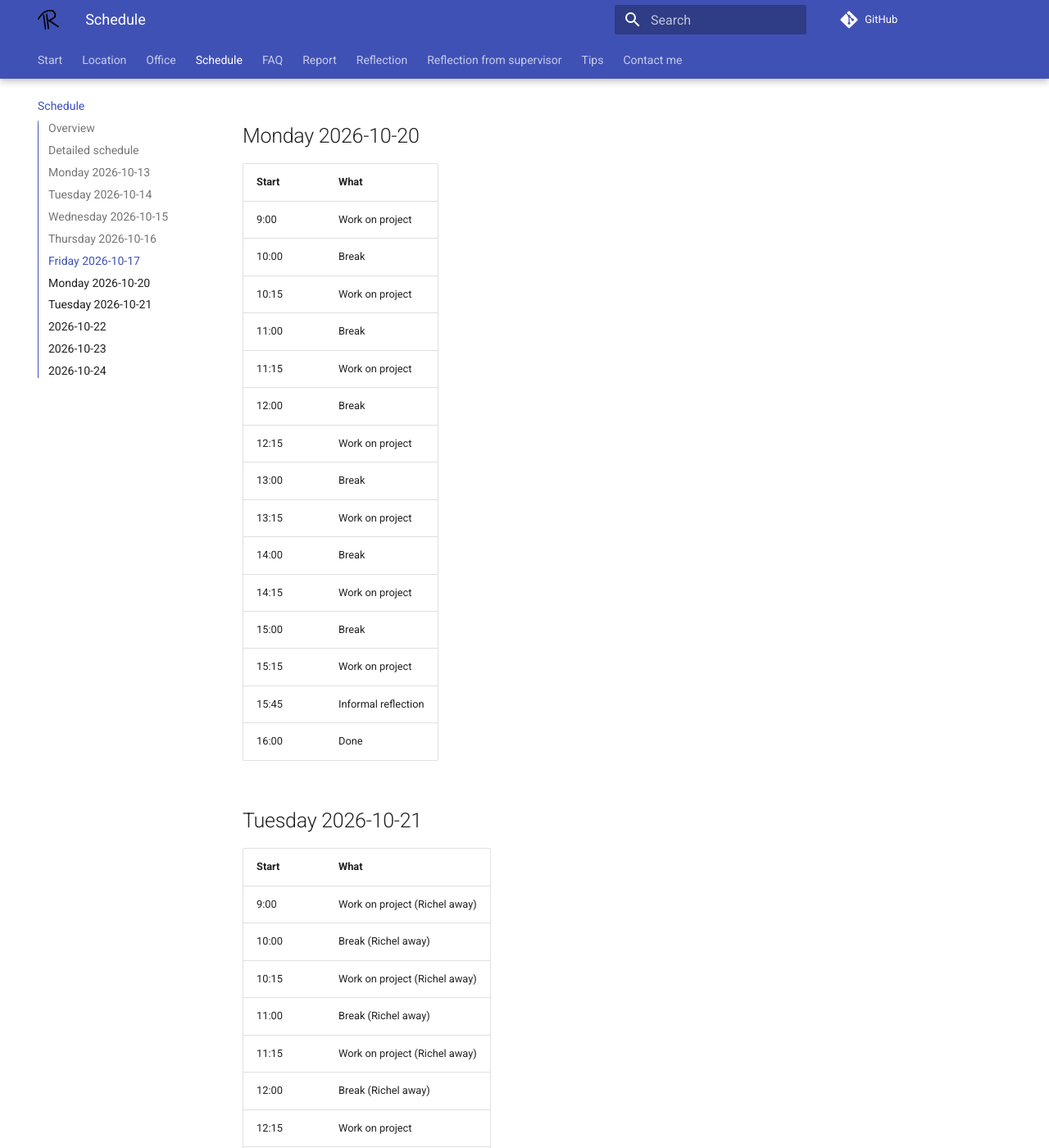
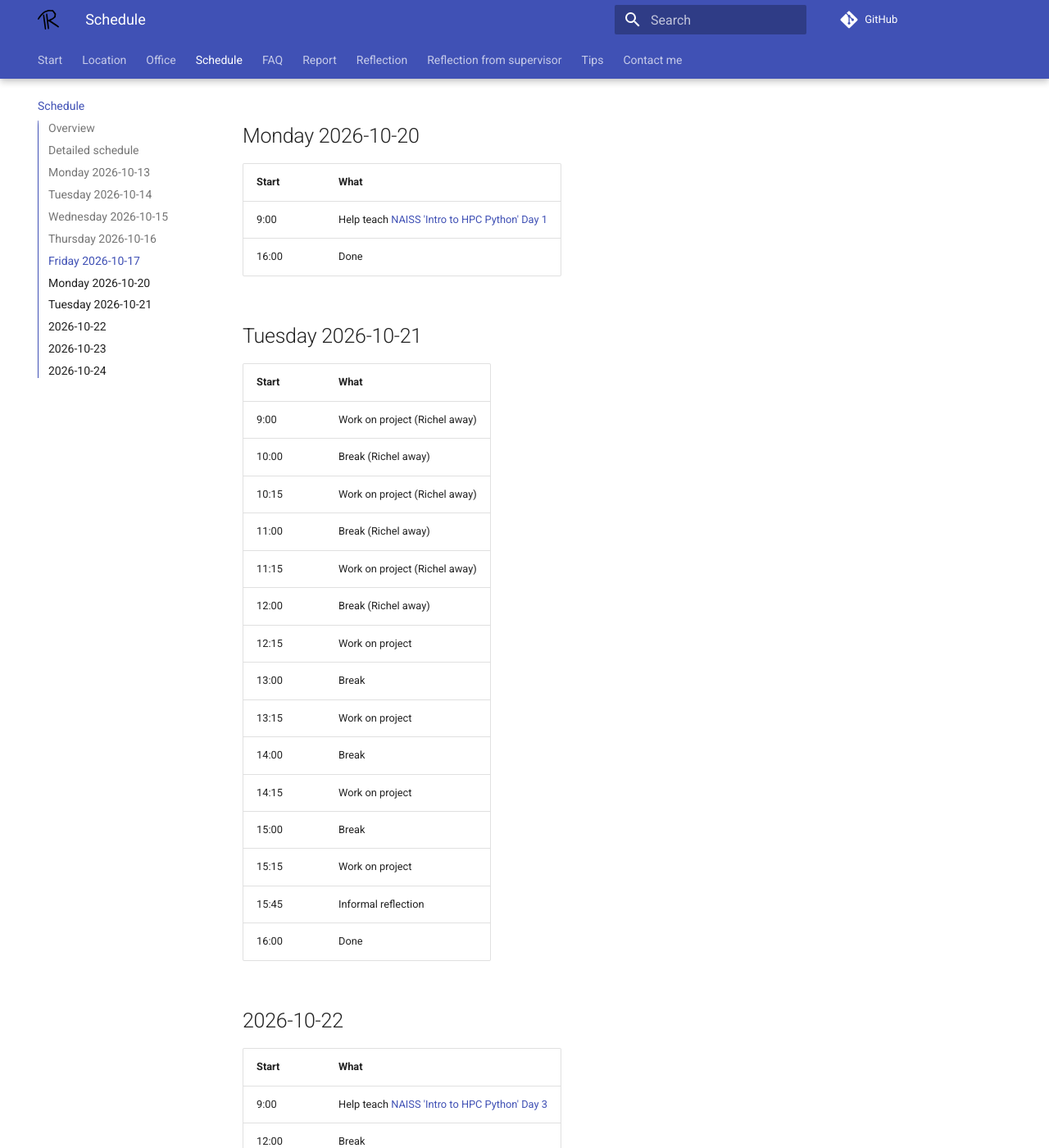
Before and after one commit to richelbilderbeek/prao_wilmer_20260413, an MkDocs documentation site: the page built from docs/schedule.md, in a window 1280 px wide and 1400 px high, scrolled down 5687 px. Shown: the whole window at 82% size. Built offline with MkDocs 1.6.1 and Material for MkDocs 9.7.7, drawn with Linux system fonts in a browser that asks for light colours; comment, search, counter and statistics services are not loaded; some of the changed text lies outside the part shown.

Commit message:
Teaching

```diff
--- a/docs/schedule.md
+++ b/docs/schedule.md
@@ -142,20 +142,7 @@ Start|What
 
 Start|What
 -----|-----
-9:00 |Work on project
-10:00|Break
-10:15|Work on project
-11:00|Break
-11:15|Work on project
-12:00|Break
-12:15|Work on project
-13:00|Break
-13:15|Work on project
-14:00|Break
-14:15|Work on project
-15:00|Break
-15:15|Work on project
-15:45|Informal reflection
+9:00 |Help teach [NAISS 'Intro to HPC Python' Day 1](https://uppmax.github.io/naiss_intro_python/)
 16:00|Done
 
 ## Tuesday 2026-10-21
@@ -183,11 +170,7 @@ Start|What
 
 Start|What
 -----|-----
-9:00 |Work on project
-10:00|Break
-10:15|Work on project
-11:00|Break
-11:15|Work on project
+9:00 |Help teach [NAISS 'Intro to HPC Python' Day 3](https://uppmax.github.io/HPC-python/schedule.html#day-3-basic-analysis-big-data-and-batch-jobs)
 12:00|Break
 12:15|Work on project
 13:00|Break
```
